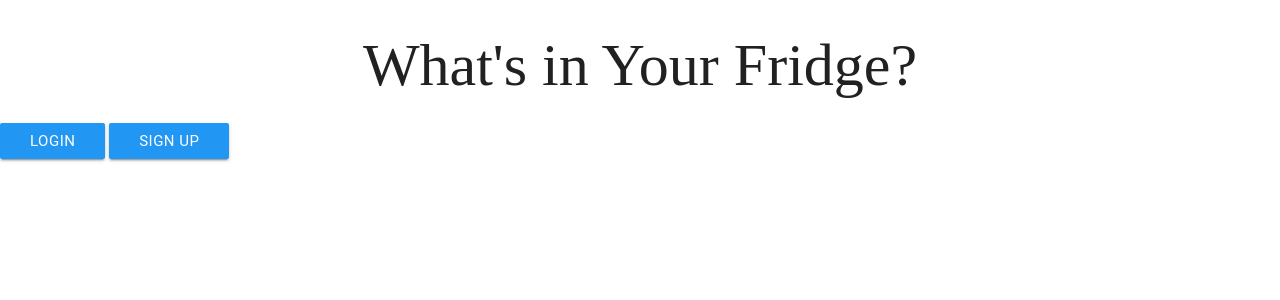
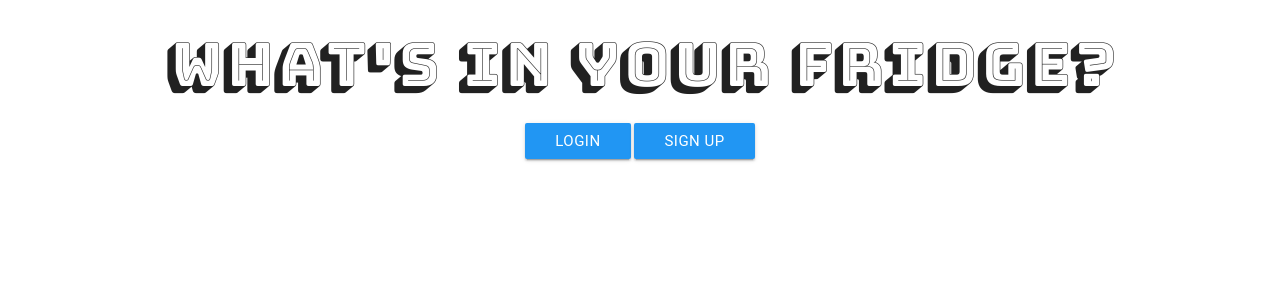
Before and after one commit to ChrisRdrq/What-s-in-your-Fridge, a Node server app: page / in a window 1280 px wide. Shown: the top 300 px of the page. Run offline with Node 20, Linux system fonts and the light colour scheme; some libraries are stand-ins or nearby versions; some web fonts are replaced.

Commit message:
Lots of stylin

```diff
--- a/views/index.ejs
+++ b/views/index.ejs
@@ -5,10 +5,13 @@
 		<title>What's In Your Fridge?</title>
 		<link rel="stylesheet" href="https://cdnjs.cloudflare.com/ajax/libs/materialize/0.97.8/css/materialize.min.css">
 		<link rel='stylesheet' href='/stylesheets/style.css'>
+		<link href="https://fonts.googleapis.com/css?family=Bungee+Shade" rel="stylesheet">
 	</head>
 	<body>
 		<h1>What's in Your Fridge?</h1>
 
+	<div class="row">
+		<div class="col s10 offset-s1 center-align">
 		<button class="btn waves-effect blue index-btn">
 		    <a style="color: white;" href="/login"> Login </a>
 		</button>
@@ -16,6 +19,8 @@
 		<button class="btn waves-effect blue index-btn">
 		    <a style="color: white;" href="/signup"> Sign Up</a>
 		</button>
+		</div>
+	</div>
 
 		<script src="https://cdnjs.cloudflare.com/ajax/libs/materialize/0.97.8/js/materialize.min.js"></script>
 
--- a/views/login.ejs
+++ b/views/login.ejs
@@ -6,6 +6,7 @@
     <title>What's in Your Fridge?</title>
     <link rel="stylesheet" href="https://cdnjs.cloudflare.com/ajax/libs/materialize/0.97.8/css/materialize.min.css">
     <link rel='stylesheet' href='/stylesheets/style.css'>
+    <link href="https://fonts.googleapis.com/css?family=Bungee+Shade" rel="stylesheet">
 </head>
 
 <body>
@@ -16,7 +17,7 @@
     <input type='text' placeholder='Email or Username' name='emailOrUsername'><br>
     <label for='password'>Password:</label>
     <input type='text' placeholder='Password' name='password'><br>
-    <button type='submit'>Login</button>
+    <button type='submit' class='btn waves-effect blue index-btn'>Login</button>
     <script src="https://cdnjs.cloudflare.com/ajax/libs/materialize/0.97.8/js/materialize.min.js"></script>
 </body>
 
--- a/views/signup.ejs
+++ b/views/signup.ejs
@@ -6,6 +6,7 @@
     <title>What's in Your Fridge?</title>
     <link rel="stylesheet" href="https://cdnjs.cloudflare.com/ajax/libs/materialize/0.97.8/css/materialize.min.css">
     <link rel='stylesheet' href='/stylesheets/style.css'>
+    <link href="https://fonts.googleapis.com/css?family=Bungee+Shade" rel="stylesheet">
 </head>
 
 <body>
@@ -19,7 +20,7 @@
     <input type='text' placeholder='Password' name='password'><br>
     <label for='confirmPassword'>Confirm Password:</label>
     <input type='text' placeholder='Confirm Password' name='confirmPassword'><br>
-    <button type='submit'>Sign up!</button>
+    <button type='submit' class='btn waves-effect blue index-btn'>Sign up!</button>
     <script src="https://cdnjs.cloudflare.com/ajax/libs/materialize/0.97.8/js/materialize.min.js"></script>
 
     </form>
```
Also changed, not shown: public/templates/recipeDetail.html (+22 -3 lines), public/stylesheets/style.css (line endings or trailing spaces).
